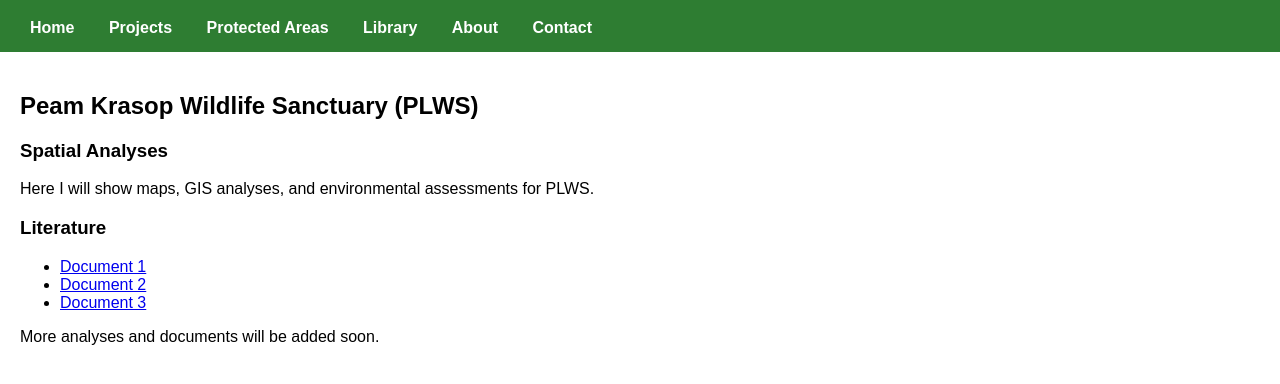
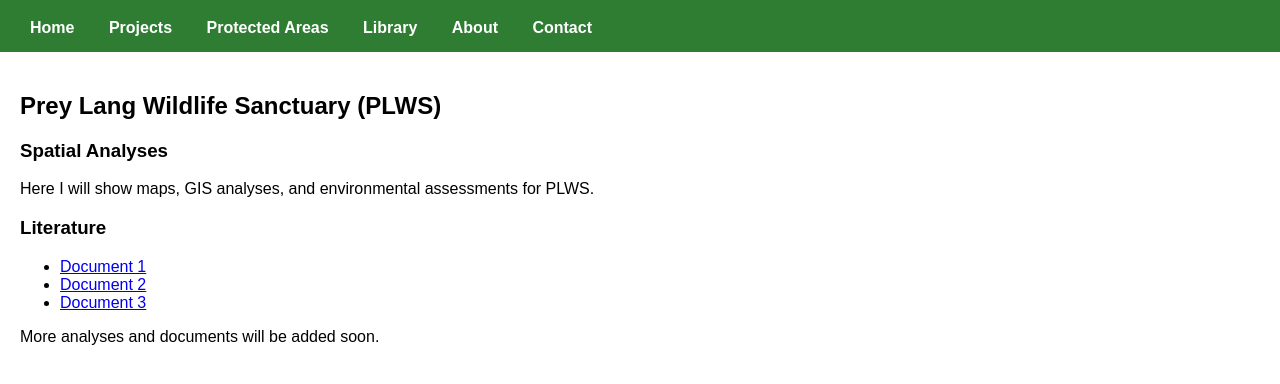
Before and after one commit to MaapBok/maapbok.github.io, a plain HTML site: page protected-areas/plws.html in a window 1280 px wide. Shown: the part 76-460 px from the top of the page. Drawn offline with Linux system fonts and the light colour scheme.

Commit message:
Update plws.html

```diff
--- a/protected-areas/plws.html
+++ b/protected-areas/plws.html
@@ -24,7 +24,7 @@
     </nav>
   </header>
   <main>
-    <h2>Peam Krasop Wildlife Sanctuary (PLWS)</h2>
+    <h2>Prey Lang Wildlife Sanctuary (PLWS)</h2>
     <h3>Spatial Analyses</h3>
     <p>Here I will show maps, GIS analyses, and environmental assessments for PLWS.</p>
 
```
